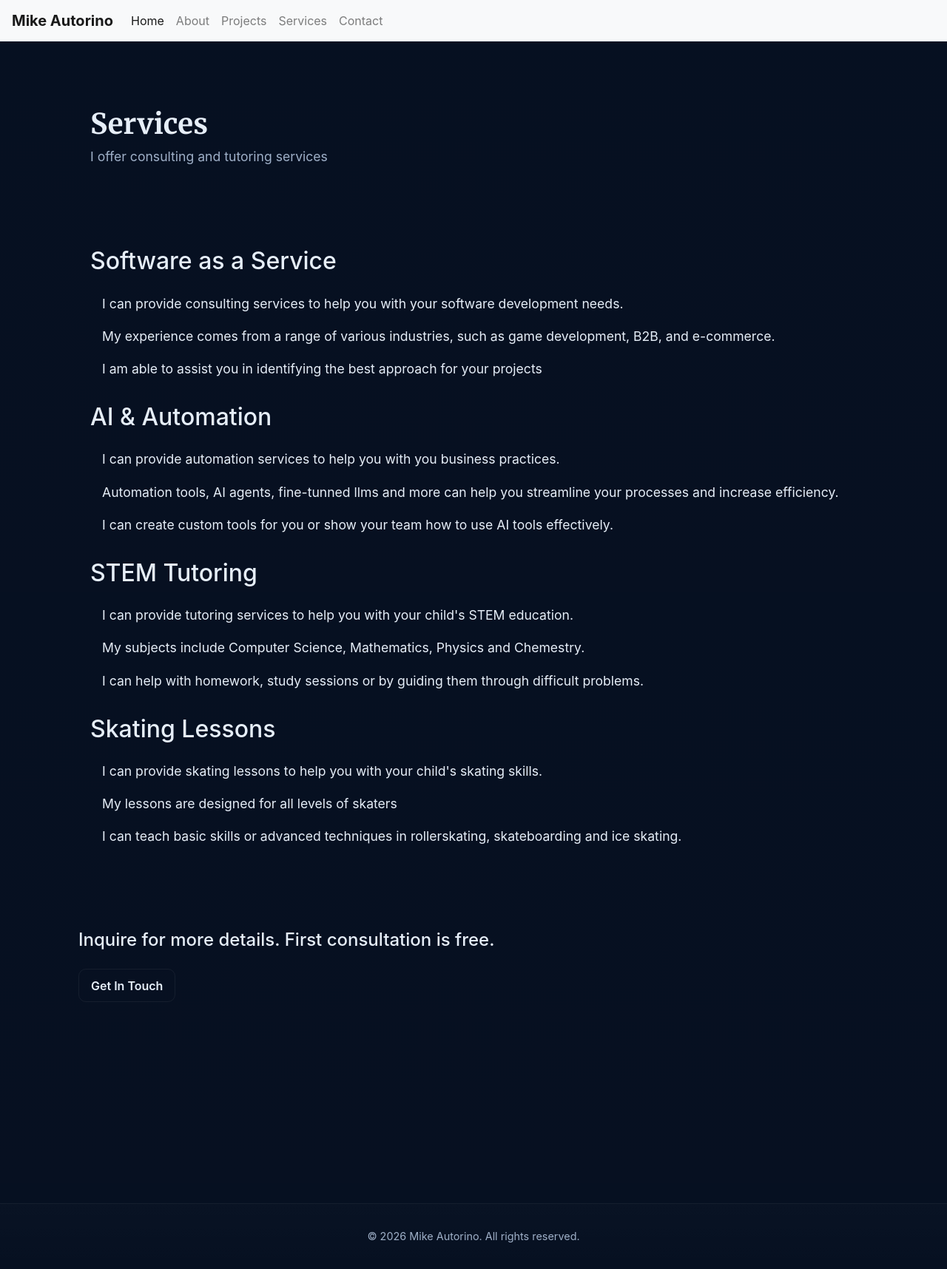
After one commit to mikeautorino/portfolio, a Django app: page /services/ in a window 1280 px wide. The commit adds this page. Shown: the whole page at 74% size. Run offline with Django 5.2, Linux system fonts and the light colour scheme; some libraries are stand-ins or nearby versions.

Commit message:
Added services

```diff
--- a/myapp/templates/base.html
+++ b/myapp/templates/base.html
@@ -31,6 +31,9 @@
                 </li>
                 <li class="nav-item">
                     <a class="nav-link" href="{% url 'projects' %}">Projects</a>
+                </li>
+                 <li class="nav-item">
+                    <a class="nav-link" href="{% url 'services' %}">Services</a>
                 </li>
                 <li class="nav-item">
                     <a class="nav-link" href="{% url 'contact' %}">Contact</a>
--- /dev/null
+++ b/myapp/templates/services.html
@@ -0,0 +1,67 @@
+<!-- src/main.py -->
+{% extends "base.html" %}
+{% load static %}
+
+{% block content %}
+  <section class="hero reveal">
+    <div class="container">
+      <div class="hero-inner">
+        <div class="hero-copy">
+          <h1 class="hero-title">Services</h1>
+          <p class="hero-sub">I offer consulting and tutoring services</p>
+        </div>
+      </div>
+    </div>
+  </section>
+
+  <section class="reveal">
+    <div class="container content-bio ">
+      <h2>Software as a Service</h2>
+      <div class="bio-section card-body">
+      <p>I can provide consulting services to help you with your software development needs.</p>
+      <p>My experience comes from a range of various industries, such as game development, B2B, and e-commerce. </p>
+      <p>I am able to assist you in identifying the best approach for your projects</p>
+      </div>
+      </div>
+  </section>
+
+  <section class="reveal">
+      <div class="container content-bio ">
+        <h2>AI & Automation</h2>
+        <div class="bio-section card-body">
+          <p>I can provide automation services to help you with you business practices.</p>
+          <p>Automation tools, AI agents, fine-tunned llms and more can help you streamline your processes and increase efficiency.</p>
+          <p>I can create custom tools for you or show your team how to use AI tools effectively.</p>
+        </div>
+    </div>
+  </section>
+
+  <section class="reveal">
+    <div class="container content-bio ">
+      <h2>STEM Tutoring</h2>
+        <div class="bio-section card-body">
+          <p>I can provide tutoring services to help you with your child's STEM education.</p>
+          <p>My subjects include Computer Science, Mathematics, Physics and Chemestry.</p>
+          <p>I can help with homework, study sessions or by guiding them through difficult problems.</p>
+        </div>
+      </div>
+    </section>
+
+    <section class="reveal">
+      <div class="container content-bio ">
+        <h2>Skating Lessons</h2>
+        <div class="bio-section card-body">
+          <p>I can provide skating lessons to help you with your child's skating skills.</p>
+          <p>My lessons are designed for all levels of skaters</p>
+          <p>I can teach basic skills or advanced techniques in rollerskating, skateboarding and ice skating.</p>
+        </div>
+      </div>
+  </section>
+
+  <div class="social-media-section reveal">
+    <h2>Inquire for more details.  First consultation is free.</h2>
+    <a href="{% url 'contact' %}" class="btn btn-ghost">Get In Touch</a>
+  </div>
+
+
+{% endblock %}
--- a/myapp/urls.py
+++ b/myapp/urls.py
@@ -9,4 +9,5 @@ urlpatterns = [
     path('contact/success/', views.message_success, name='message_success'),
     path('about/', views.about, name='about'),
     path('blog/<int:post_id>/', views.blog_post, name='blog_post'),
+    path('services/', views.services, name='services'),
 ]
--- a/myapp/views.py
+++ b/myapp/views.py
@@ -1,4 +1,4 @@
-from django.shortcuts import render, HttpResponse, redirect, get_object_or_404
+from django.shortcuts import render, redirect, get_object_or_404
 from django.views.decorators.http import require_POST
 from django.contrib import messages as django_messages
 from django.core.cache import cache
@@ -97,3 +97,6 @@ def message_success(request):
 def blog_post(request, post_id):
     post = get_object_or_404(BlogPost, id=post_id)
     return render(request, 'blog_post.html', {'post': post})
+
+def services(request):
+    return render(request, 'services.html')
```
